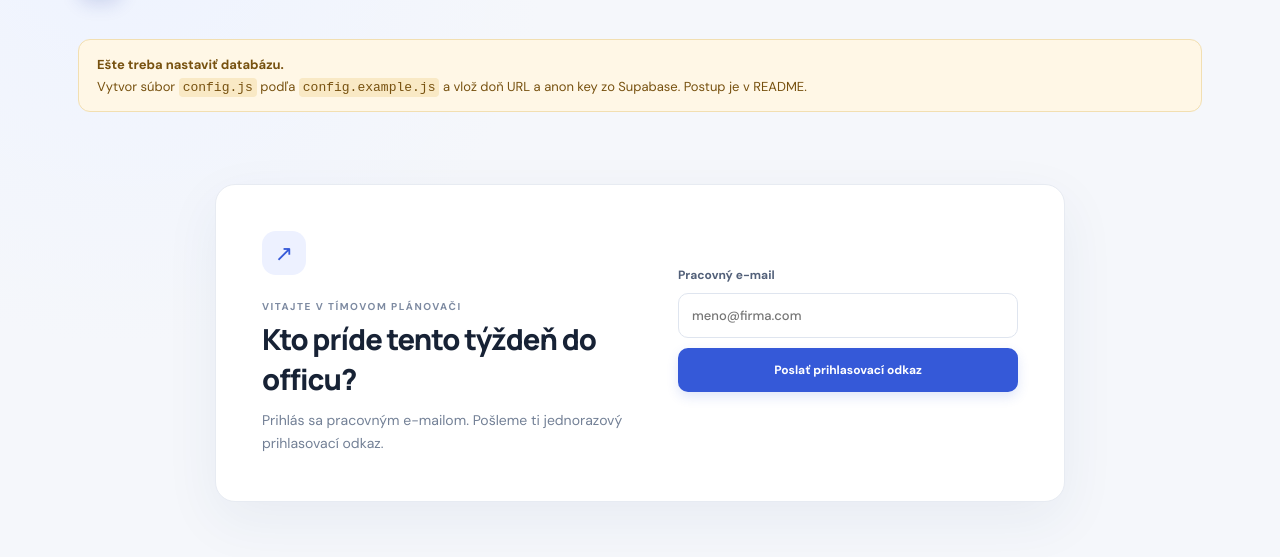
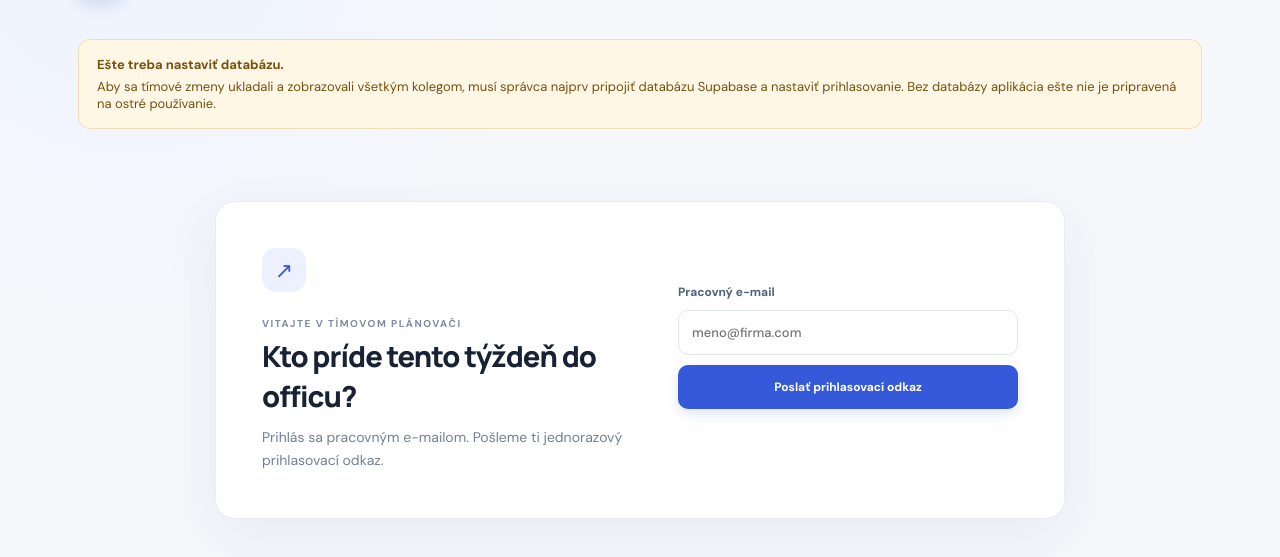
Before and after one commit to ke5pd-cmd/office-planer, a plain HTML site: page index.html in a window 1280 px wide. Shown: the part 77-634 px from the top of the page. Drawn offline with nearby package versions, Linux system fonts and the light colour scheme.

Commit message:
Clarify that shared database setup is still required

```diff
--- a/index.html
+++ b/index.html
@@ -28,7 +28,7 @@
 
     <section id="config-warning" class="notice notice-warning" hidden>
       <strong>Ešte treba nastaviť databázu.</strong>
-      <p>Vytvor súbor <code>config.js</code> podľa <code>config.example.js</code> a vlož doň URL a anon key zo Supabase. Postup je v README.</p>
+      <p>Aby sa tímové zmeny ukladali a zobrazovali všetkým kolegom, musí správca najprv pripojiť databázu Supabase a nastaviť prihlasovanie. Bez databázy aplikácia ešte nie je pripravená na ostré používanie.</p>
     </section>
 
     <section id="login-panel" class="login-panel" hidden>
```
